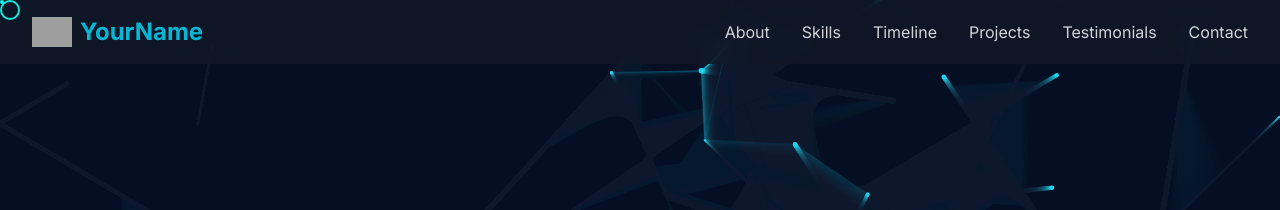
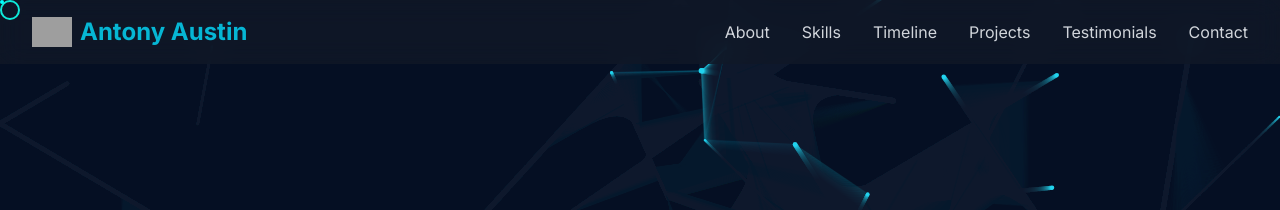
Before and after one commit to austin207/tech-portfolio, a Next.js app: page / in a window 1280 px wide. Shown: the top 210 px of the page. Built offline with nearby package versions, Linux system fonts and the light colour scheme; grey boxes are pictures that could not be loaded.

Commit message:
Update Navigation.tsx

```diff
--- a/app/components/Navigation.tsx
+++ b/app/components/Navigation.tsx
@@ -24,7 +24,7 @@ export default function Navigation() {
         <div className="flex items-center justify-between h-16">
           <Link href="/" className="flex items-center text-2xl font-bold text-cyan-500">
             <Image src="/logo.svg" alt="Logo" width={40} height={40} className="mr-2" />
-            YourName
+            Antony Austin
           </Link>
           <div className="hidden md:flex space-x-8">
             {menuItems.map((item) => (
```
